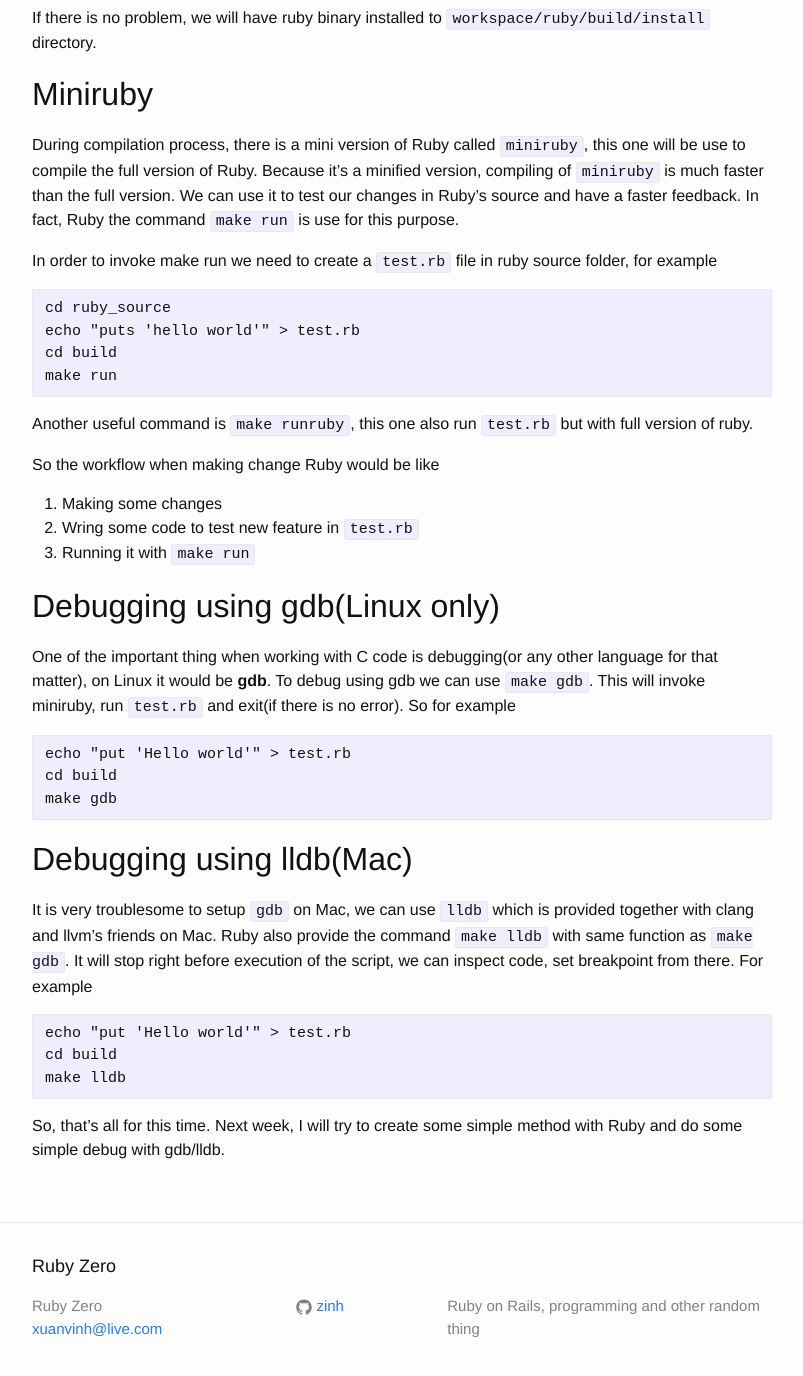
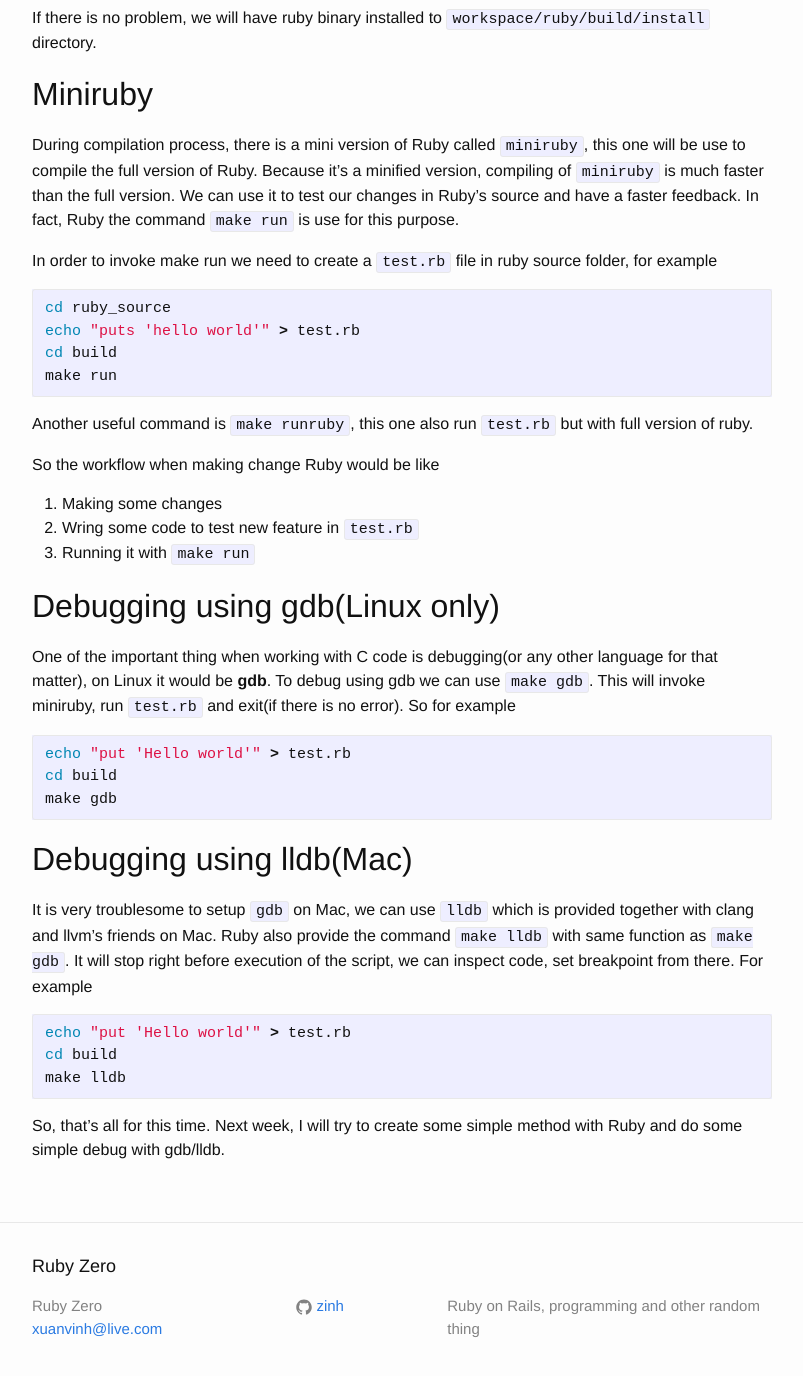
Before and after one commit to zinh/zinh.github.io, a Jekyll site: the page built from _posts/2018-04-30-ruby-hacking-day-1.markdown, in a window 1280 px wide and 1400 px high, scrolled down 1123 px. Shown: the top 1376 px of the window, without its empty margins (238-1041 px from the left). Built offline with Jekyll 4.4.1, drawn with Linux system fonts in a browser that asks for light colours.

Commit message:
edit again

```diff
--- a/_posts/2018-04-30-ruby-hacking-day-1.markdown
+++ b/_posts/2018-04-30-ruby-hacking-day-1.markdown
@@ -58,7 +58,7 @@ During compilation process, there is a mini version of Ruby called `miniruby`, t
 
 In order to invoke make run we need to create a `test.rb` file in ruby source folder, for example
 
-~~~
+~~~ bash
 cd ruby_source
 echo "puts 'hello world'" > test.rb
 cd build
@@ -78,7 +78,7 @@ So the workflow when making change Ruby would be like
 One of the important thing when working with C code is debugging(or any other language for that matter), on Linux it would be __gdb__.
 To debug using gdb we can use `make gdb`. This will invoke miniruby, run `test.rb` and exit(if there is no error). So for example
 
-~~~
+~~~ bash
 echo "put 'Hello world'" > test.rb
 cd build
 make gdb
@@ -89,7 +89,7 @@ make gdb
 It is very troublesome to setup `gdb` on Mac, we can use `lldb` which is provided together with clang and llvm's friends on Mac.
 Ruby also provide the command `make lldb` with same function as `make gdb`. It will stop right before execution of the script, we can inspect code, set breakpoint from there. For example
 
-~~~
+~~~ bash
 echo "put 'Hello world'" > test.rb
 cd build
 make lldb
```
